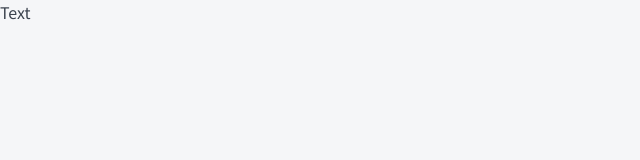
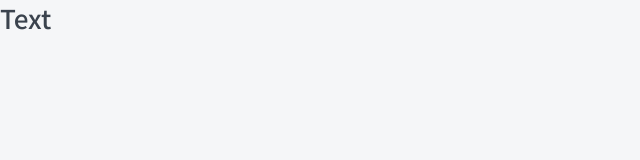
Before and after one commit to HikkaKun/top-app, a Next.js app: page / in a window 1280 px wide. Shown: the top 160 px of the page, without its empty margins (0-640 px from the left). Built offline with nearby package versions, Linux system fonts and the light colour scheme.

Commit message:
Create Htag component

```diff
--- /dev/null
+++ b/components/Htag/Htag.module.css
@@ -0,0 +1,26 @@
+.h1 {
+	margin: 0;
+
+	font-size: 26px;
+	font-weight: 500;
+
+	line-height: 35px;
+}
+
+.h2 {
+	margin: 0;
+
+	font-size: 22px;
+	font-weight: 500;
+
+	line-height: 30px;
+}
+
+.h3 {
+	margin: 0;
+
+	font-size: 20px;
+	font-weight: 600;
+
+	line-height: 27px;
+}
--- /dev/null
+++ b/components/Htag/Htag.props.ts
@@ -0,0 +1,6 @@
+import { ReactNode } from 'react';
+
+export interface HtagProps {
+	tag: 'h1' | 'h2' | 'h3';
+	children: ReactNode;
+}
--- /dev/null
+++ b/components/Htag/Htag.tsx
@@ -0,0 +1,9 @@
+import React from 'react';
+import { HtagProps } from './Htag.props';
+import styles from './Htag.module.css';
+
+function Htag({ tag, children }: HtagProps): JSX.Element {
+	return React.createElement(tag, { className: styles[tag] }, children);
+}
+
+export default Htag;
--- /dev/null
+++ b/components/index.ts
@@ -0,0 +1 @@
+export * from './Htag/Htag';
--- a/pages/index.tsx
+++ b/pages/index.tsx
@@ -1,9 +1,10 @@
+import Htag from '../components/Htag/Htag';
 
 
 export default function Home(): JSX.Element {
 	return (
 		<div >
-			Text
+			<Htag tag='h1'>Text</Htag>
 		</div>
 	);
 }
```
